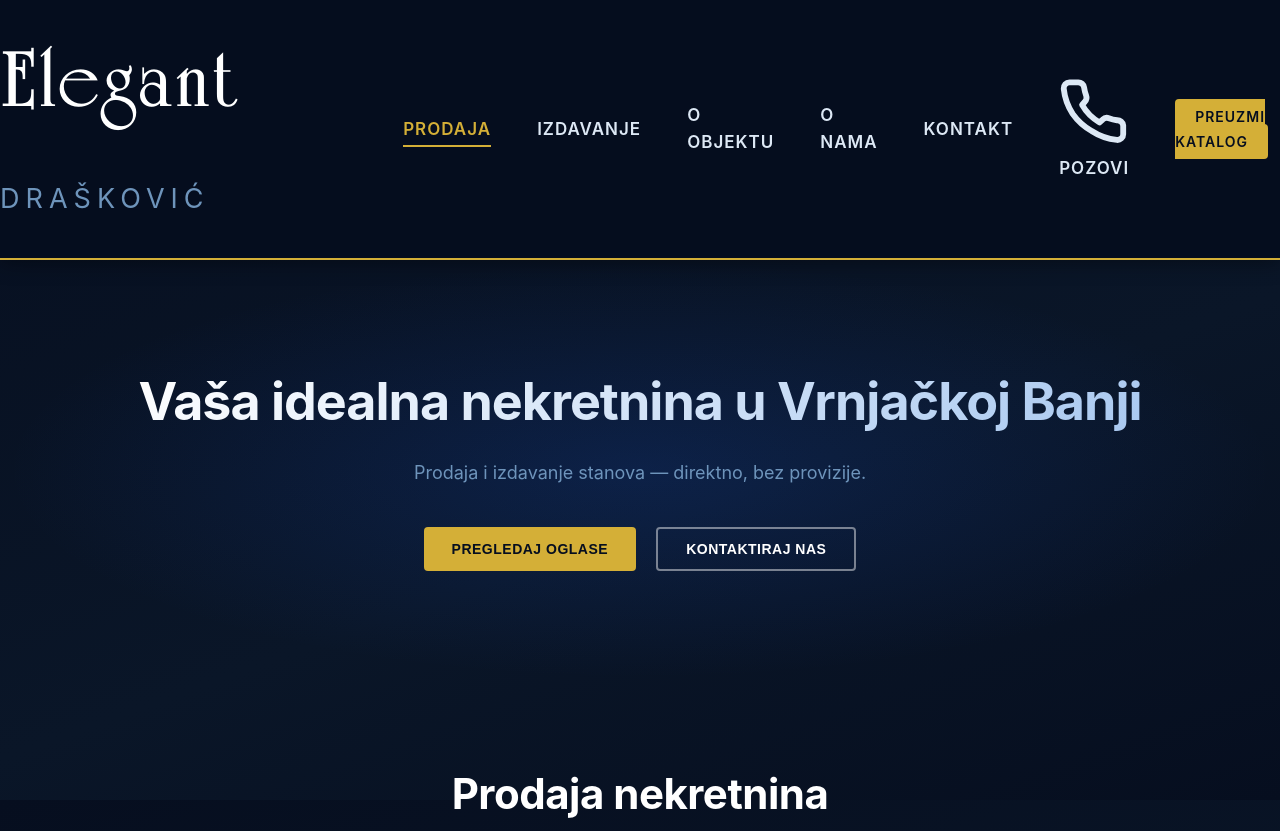
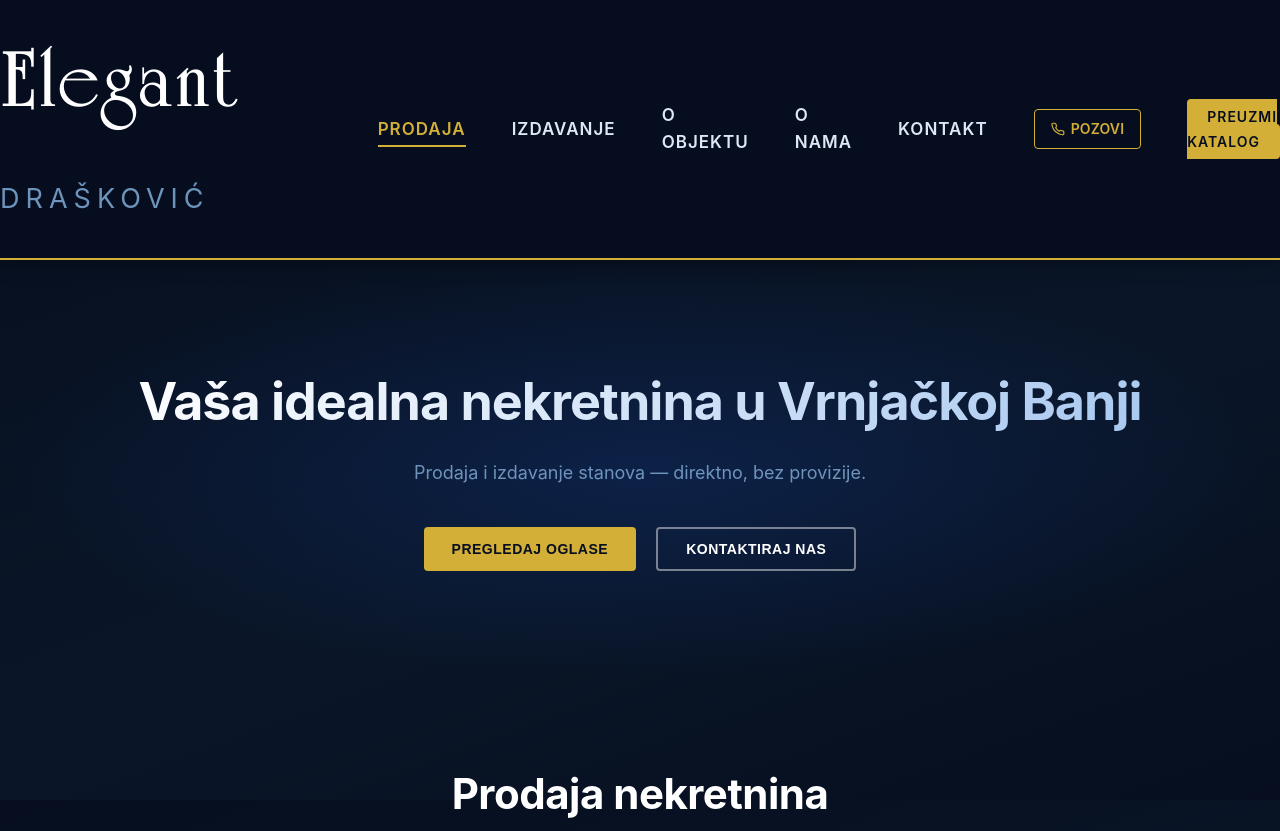
Before and after one commit to lazicddavid/Elegant, a website built with Vite: page index.html in a window 1280 px wide. Shown: the top 831 px of the page. Built offline with nearby package versions, Linux system fonts and the light colour scheme.

Commit message:
Add nav-link-phone base styles with phone icon sizing

```diff
--- a/style.css
+++ b/style.css
@@ -146,6 +146,25 @@ body {
   background: #c9a03f;
   border-bottom: none;
   color: #060e1f;
+}
+
+.nav-link-phone {
+  display: flex;
+  align-items: center;
+  gap: 6px;
+  border: 1.5px solid var(--gold);
+  color: var(--gold);
+  padding: 8px 16px;
+  font-size: 14px;
+  border-radius: 4px;
+  transition: all 0.3s ease;
+  letter-spacing: 0.01em;
+}
+
+.phone-icon {
+  width: 14px;
+  height: 14px;
+  flex-shrink: 0;
 }
 
 /* Hamburger */
```
